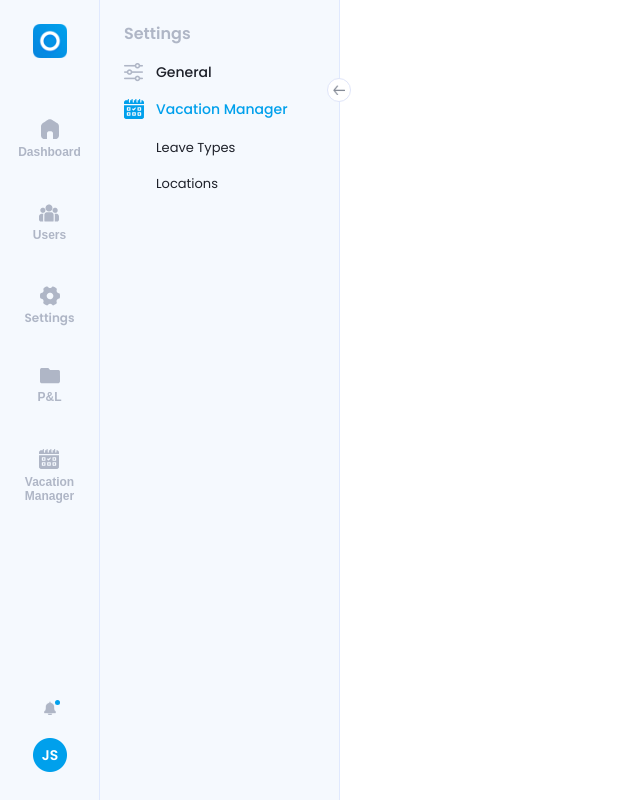
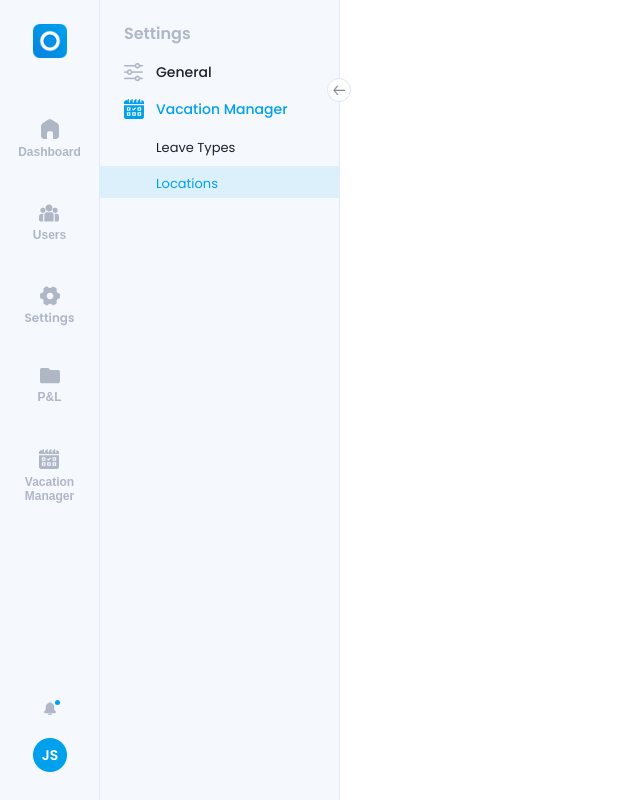
Before and after one commit to Anaistat/Techcore_test, a React (Create React App) app: page /settings in a window 1280 px wide. Both pictures are taken after a click on the element "Vacation Manager". Shown: the whole page, without its empty margins (0-640 px from the left). Built offline with nearby package versions, Linux system fonts and the light colour scheme.

Commit message:
Revert "add transition"
This reverts commit 7b2b18b793abd566202de377a25676ede867fd64.

```diff
--- a/src/components/Settings/Settings.module.sass
+++ b/src/components/Settings/Settings.module.sass
@@ -45,35 +45,16 @@
       color: var(--main-color-100)
 
   .cell
-    cursor: pointer
-    position: absolute
-    box-sizing: border-box
-    padding: 4px 0 0 56px
-    width: 100%
-    height: 32px
-    left: 0
-    transition: background-color 0.3s ease-out
-
-    &--types
-      top: 130px
-
-    &--location
+    &--active
+      position: absolute
+      box-sizing: border-box
+      padding: 4px 0 0 56px
+      width: 100%
+      height: 32px
+      background-color: var(--main-color-10)
+      left: 0
       top: 166px
-
-    &:hover
-      background-color: var(--main-color-10)
-      transition: background-color 0.3s ease-out
-
-    //&--active
-    //  position: absolute
-    //  box-sizing: border-box
-    //  padding: 4px 0 0 56px
-    //  width: 100%
-    //  height: 32px
-    //  background-color: var(--main-color-10)
-    //  left: 0
-    //  top: 166px
-    //  cursor: pointer
+      cursor: pointer
 
 
   .arrow
--- a/src/components/Settings/Settings.tsx
+++ b/src/components/Settings/Settings.tsx
@@ -34,12 +34,12 @@ const Settings = () => {
             <ul className={style['settings__subitems']} style={{
                 display: showSubmenu?'block':'none'
             }}>
-                <li className={[style['cell'], style['cell--types']].join(' ')}>
+                <li>
                     <span className={style['text']}>Leave Types</span>
                 </li>
-                <li className={[style['cell'], style['cell--location']].join(' ')}>
+                <li className={style['cell--active']}>
                    <Link to='/settings/vacation' className={style['location-link']}>
-                       <span className={style['text']}>Locations</span>
+                       <span className={[style['text'], style['text--active']].join(' ')}>Locations</span>
                    </Link>
                 </li>
             </ul>
--- a/src/components/Vacation Manager Page/More/More.tsx
+++ b/src/components/Vacation Manager Page/More/More.tsx
@@ -23,7 +23,6 @@ const More:FC<MoreProps> = ({open, country, setIsOpen}) => {
     }
     const makeDefault = () =>{
         dispatch({type: 'MAKE_DEFAULT', payload: {location: country}})
-        setIsOpen(false)
     }
     const buttons = [<Button text='Yes, Delete' color='red-outline' onClick={deleteCard}/>]
 
--- a/src/components/Vacation Manager Page/VacationManagerPage.tsx
+++ b/src/components/Vacation Manager Page/VacationManagerPage.tsx
@@ -7,7 +7,6 @@ import Modal from "../Modal/Modal";
 import CreateLocation from "./CreateLocation/CreateLocation";
 import {useDispatch, useSelector} from "react-redux";
 import users from "../../users";
-import {Vacation} from "../../types";
 
 const VacationManagerPage = () => {
 
@@ -19,10 +18,6 @@ const VacationManagerPage = () => {
         dispatch({type: 'ADD_LOCATION', payload: {location: location, isDefault: false, users: users}})
         setCreateLocation(false)
     }
-
-    useEffect(()=>{
-        console.log(vacation.sort((e:Vacation)=>e.isDefault?1:-1))
-    }, [vacation])
 
 
     const buttons = [<Button text='Cancel' color='grey' onClick={()=>setCreateLocation(false)}/>, <Button text='Create' color='blue' className={style['create-location']} onClick={addNewLocation}/>]
--- a/src/store/vacationReducer.ts
+++ b/src/store/vacationReducer.ts
@@ -28,7 +28,13 @@ export const vacationReducer = (state:Vacation[] = defaultCards, action:any) =>{
 
         case 'MAKE_DEFAULT':
             [...state].map(e=>{
-                e.isDefault = e.location === action.payload.location;
+                if(e.location === action.payload.location){
+                    e.isDefault = true
+                    console.log(e)
+                }
+                else{
+                    e.isDefault = false
+                }
             })
             return [...state]
 
```
